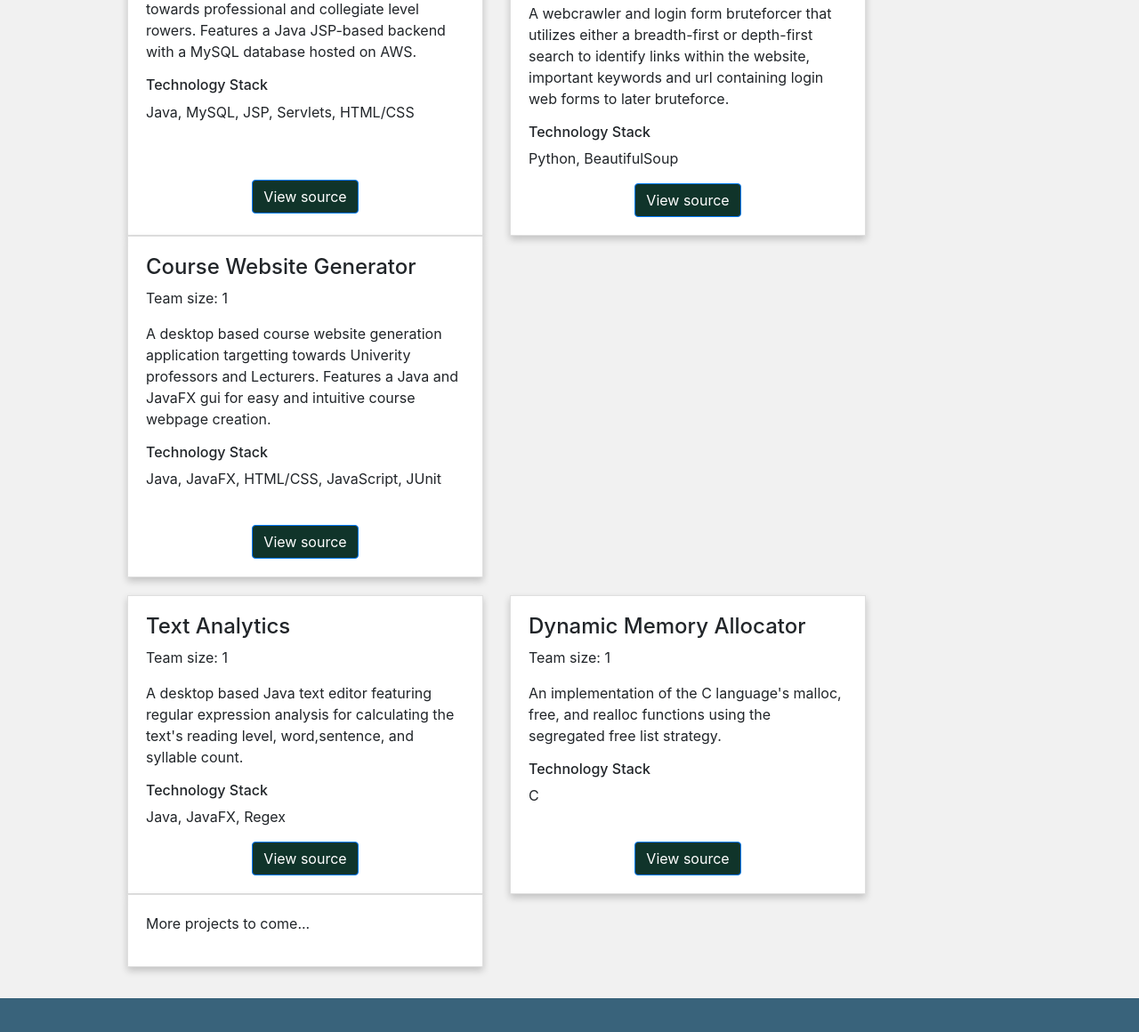
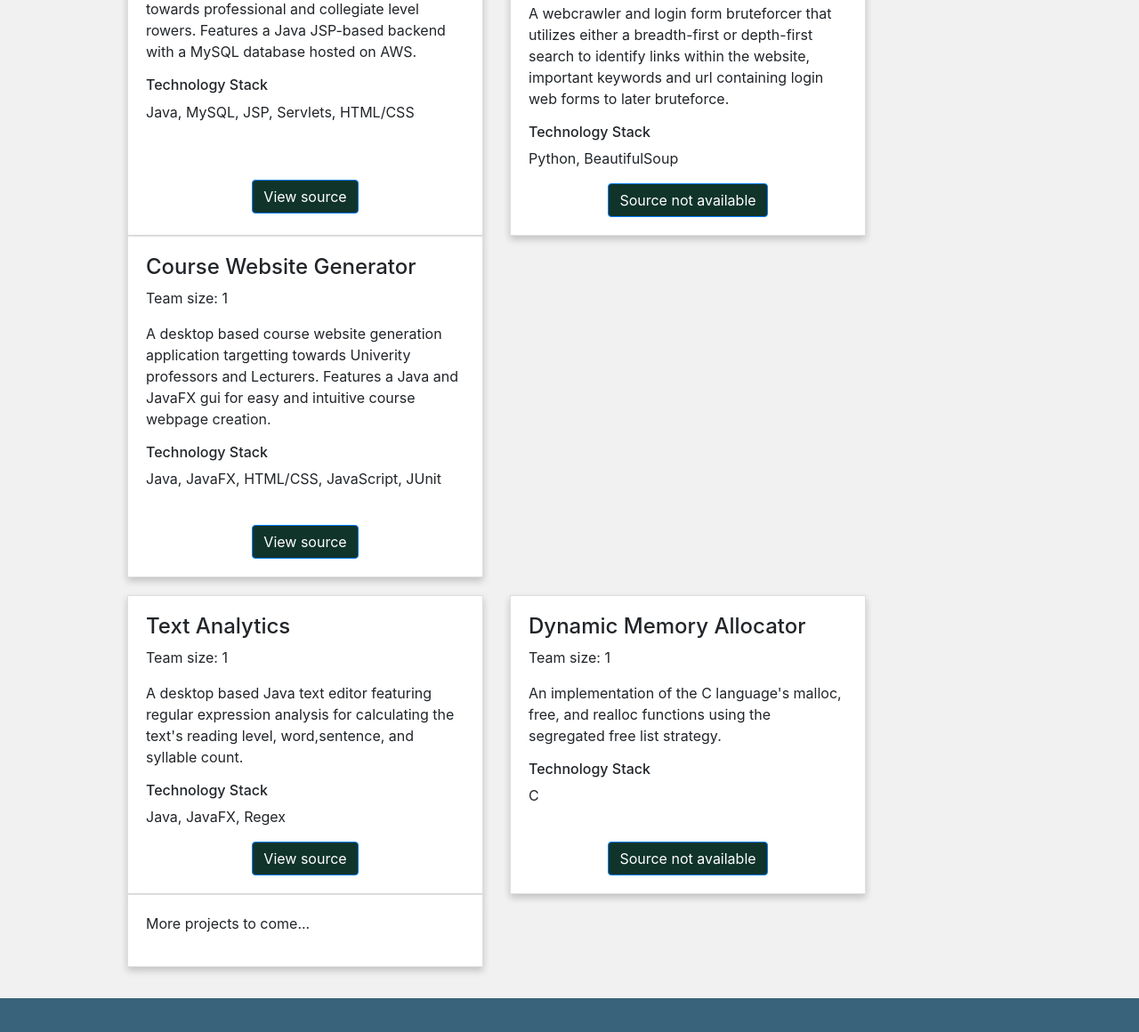
Before and after one commit to nspirrello/nspirrello.github.io, a plain HTML site: page index.html in a window 1280 px wide. Shown: the part 2358-3518 px from the top of the page at 89% size. Drawn offline with nearby package versions, Linux system fonts and the light colour scheme.

Commit message:
Add some links for personal projects

```diff
--- a/index.html
+++ b/index.html
@@ -138,7 +138,7 @@
                             <div class="text-center">
                                 <br>
                                 <br>
-                                <a class="view-source btn btn-primary">View source</a>
+                                <a class="view-source btn btn-primary" href="https://github.com/vpaladino778/DatingApp">View source</a>
                             </div>
                         </div>
                     </div>
@@ -154,7 +154,7 @@
                             <h6>Technology Stack</h6>
                             <p>Python, BeautifulSoup</p>
                             <div class="text-center">
-                                <a class="view-source btn btn-primary">View source</a>
+                                <a class="view-source btn btn-primary" disabled>Source not available</a>
                             </div>
                         </div>
                     </div>
@@ -171,7 +171,7 @@
                             <p>Java, JavaFX, HTML/CSS, JavaScript, JUnit</p>
                             <div class="text-center">
                                 <br>
-                                <a class="view-source btn btn-primary">View source</a>
+                                <a class="view-source btn btn-primary" href="https://github.com/nspirrello/University-Course-Site-Generator">View source</a>
                             </div>
                         </div>
                     </div>
@@ -189,7 +189,7 @@
                             <h6>Technology Stack</h6>
                             <p>Java, JavaFX, Regex</p>
                             <div class="text-center">
-                                <a class="view-source btn btn-primary">View source</a>
+                                <a class="view-source btn btn-primary" href="https://github.com/nspirrello/Randomized-Text-Generator">View source</a>
                             </div>
                         </div>
                     </div>
@@ -206,7 +206,7 @@
                                   <p>C</p>
                                 <div class="text-center">
                                     <br>
-                                    <a class="view-source btn btn-primary">View source</a>
+                                    <a class="view-source btn btn-primary" disabled>Source not available</a>
                                 </div>
                             </div>
                         </div>
```
